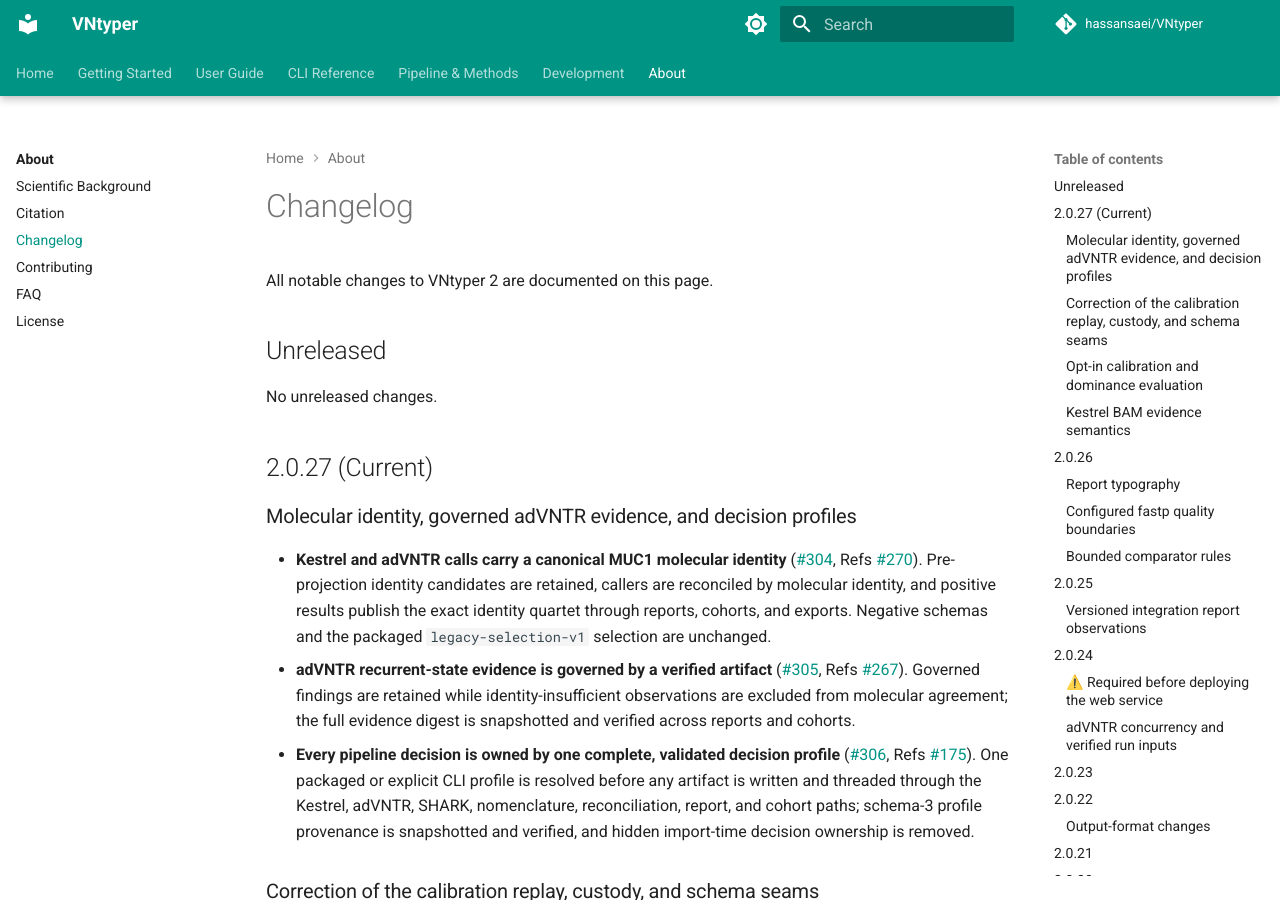
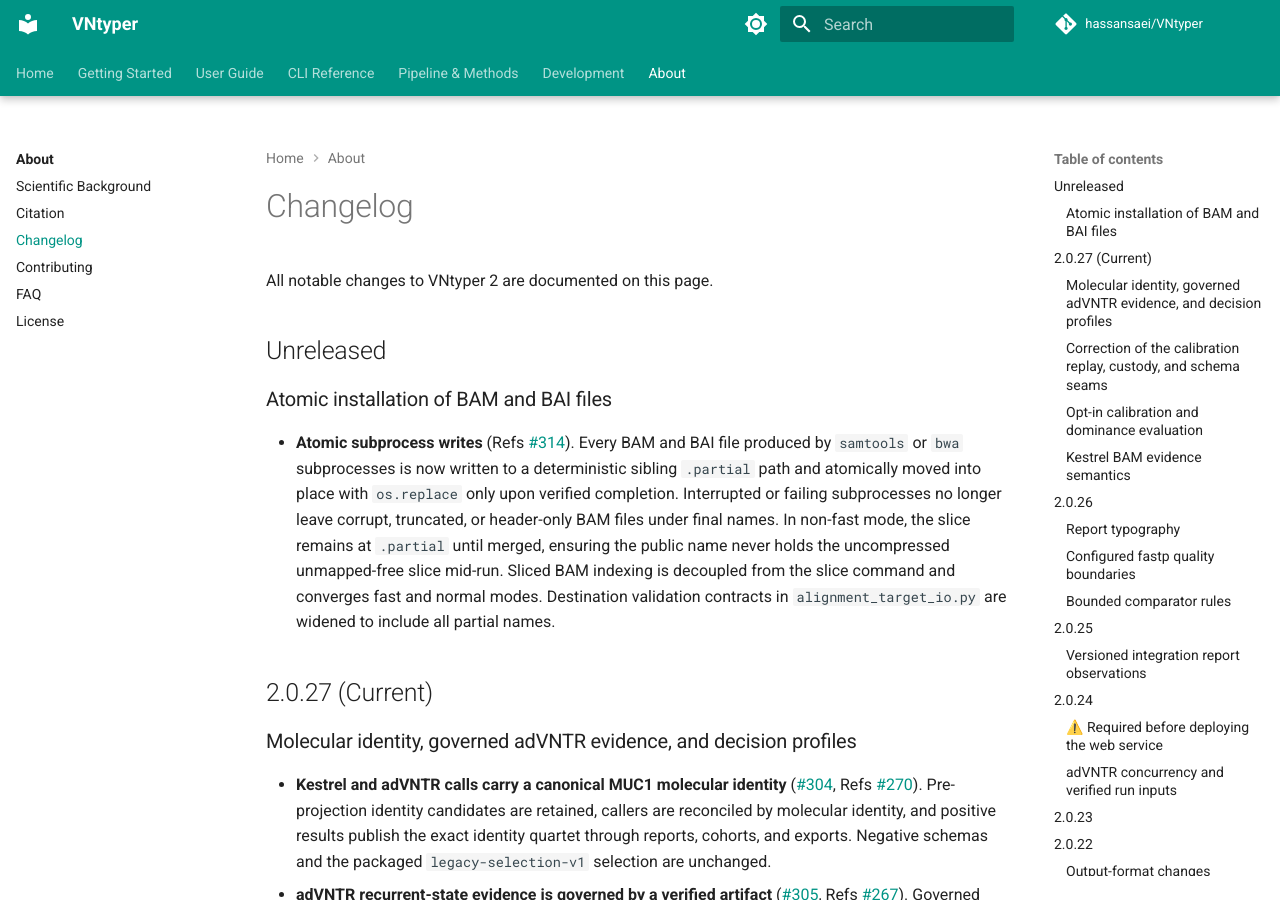
Before and after one commit to hassansaei/VNtyper, an MkDocs documentation site: the page built from docs/about/changelog.md, in a window 1280 px wide and 900 px high. Built offline with MkDocs 1.6.1 and Material for MkDocs 9.7.7, drawn with Linux system fonts in a browser that asks for light colours; comment, search, counter and statistics services are not loaded.

Commit message:
docs(alignment): document atomic BAM installation and partial artifact handling
Explain deterministic .partial intermediate paths, crash safety, and
atomic installation semantics.

Refs #314

Co-Authored-By: Claude Fable 5.1 <noreply@anthropic.com>
Claude-Session: https://claude.ai/code/session_01S9cm5vbPmPcnjuzsd1Lvgz

```diff
--- a/docs/about/changelog.md
+++ b/docs/about/changelog.md
@@ -4,7 +4,17 @@ All notable changes to VNtyper 2 are documented on this page.
 
 ## Unreleased
 
-No unreleased changes.
+### Atomic installation of BAM and BAI files
+
+- **Atomic subprocess writes** (Refs [#314](https://github.com/hassansaei/VNtyper/issues/314)).
+  Every BAM and BAI file produced by `samtools` or `bwa` subprocesses is now written to a
+  deterministic sibling `.partial` path and atomically moved into place with `os.replace`
+  only upon verified completion. Interrupted or failing subprocesses no longer leave
+  corrupt, truncated, or header-only BAM files under final names. In non-fast mode, the
+  slice remains at `.partial` until merged, ensuring the public name never holds the
+  uncompressed unmapped-free slice mid-run. Sliced BAM indexing is decoupled from the
+  slice command and converges fast and normal modes. Destination validation contracts
+  in `alignment_target_io.py` are widened to include all partial names.
 
 ## 2.0.27 (Current)
 
```
Also changed, not shown: docs/pipeline/input-processing.md (+6 -0 lines).
